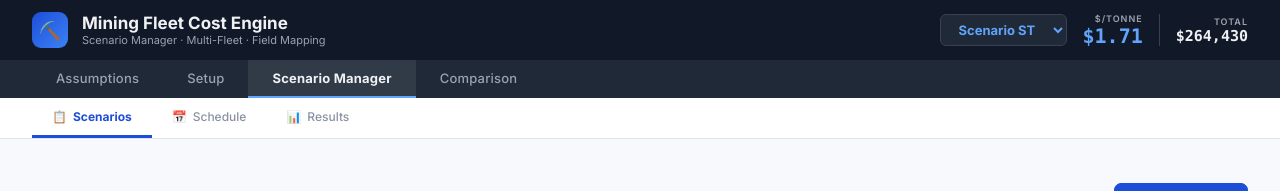
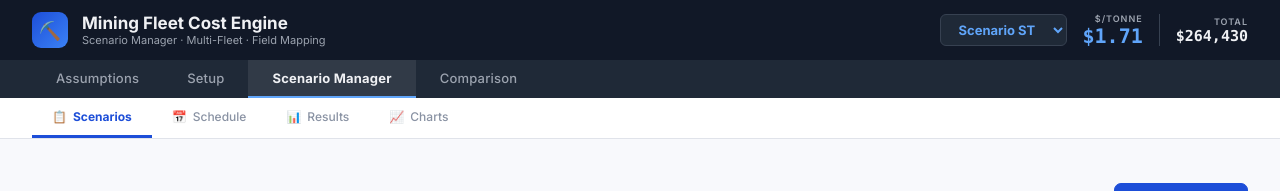
Before and after one commit to santhoshm2303/mining_fleet_estimatev2, a React (Create React App) app: page / in a window 1280 px wide. Shown: the top 191 px of the page. Built offline with nearby package versions, Linux system fonts and the light colour scheme.

Commit message:
Update App.js

```diff
--- a/src/App.js
+++ b/src/App.js
@@ -262,10 +262,10 @@ export default function App(){
   const updFleet=(i,k,v)=>setFleets(p=>{const n=[...p];n[i]={...n[i],[k]:v};return n});
 
   const navGroups=[
-    {label:"Assumptions",items:[{id:"other",label:"General",icon:"⚙️"},{id:"truck",label:"Trucks",icon:"🚛"},{id:"digger",label:"Diggers",icon:"⛏️"}]},
-    {label:"Setup",items:[{id:"formulas",label:"Formulas",icon:"🧮"},{id:"fleets",label:"Fleet Combos",icon:"🏗️"}]},
-    {label:"Scenario Manager",items:[{id:"scenarios",label:"Scenarios",icon:"📋"},{id:"schedule",label:"Schedule",icon:"📅"},{id:"results",label:"Results",icon:"📊"}]},
-    {label:"Comparison",items:[{id:"comparison",label:"Comparison",icon:"⚖️"}]}
+    {label:"Assumptions",items:[{id:"other",label:"General",icon:"⚙️"},{id:"truck",label:"Trucks",icon:"🚛"},{id:"digger",label:"Diggers",icon:"⛏️"},{id:"charts_assumptions",label:"Charts",icon:"📈"}]},
+    {label:"Setup",items:[{id:"formulas",label:"Formulas",icon:"🧮"},{id:"fleets",label:"Fleet Combos",icon:"🏗️"},{id:"charts_setup",label:"Charts",icon:"📈"}]},
+    {label:"Scenario Manager",items:[{id:"scenarios",label:"Scenarios",icon:"📋"},{id:"schedule",label:"Schedule",icon:"📅"},{id:"results",label:"Results",icon:"📊"},{id:"charts_results",label:"Charts",icon:"📈"}]},
+    {label:"Comparison",items:[{id:"comparison",label:"Comparison",icon:"⚖️"},{id:"charts_compare",label:"Charts",icon:"📈"}]},
   ];
   const activeGroup=navGroups.find(g=>g.items.some(i=>i.id===page))||navGroups[0];
 
@@ -321,7 +321,8 @@ export default function App(){
                 {grp.results.map((r,i)=><th key={i} style={{...thS,textAlign:"right",color:P.pri,fontWeight:700,minWidth:100}}>{r.periodLabel}</th>)}
               </tr></thead>
               <tbody>{formulas.map(f=>{
-                if(f.section)return <tr key={f.key}><td colSpan={2+grp.results.length} style={{padding:"12px 10px 6px",color:P.pri,fontWeight:700,fontSize:13,background:P.secBg}}>{f.section}</td></tr>;
+                if(f.section)return <tr key={f.key} onClick={()=>togSec(f.section)} style={{cursor:"pointer"}}><td colSpan={2+grp.results.length} style={{padding:"12px 10px 6px",color:P.pri,fontWeight:700,fontSize:13,background:P.secBg}}>{collSec[f.section]?"▶":"▼"} {f.section}</td></tr>;
+                if(collSec[f.section]) return null;
                 return <tr key={f.key} style={{borderBottom:`1px solid ${P.bd}`}}>
                   <td style={{padding:"5px 10px",color:P.txM,fontSize:12}}>{f.label}</td>
                   <td style={{padding:"5px 6px",color:P.txD,fontSize:10,fontFamily:mf}}>{f.unit}</td>
@@ -355,7 +356,6 @@ export default function App(){
           </table></div>
         </div>)}
         {page==="other"&&(<div><ST icon="⚙️">General Assumptions</ST><div style={{...cardS,padding:24}}>{[["moistureContent","Moisture Content","%",0.001],["exchangeRate","Exchange Rate","ratio",0.01],["dieselCost","Diesel Cost","$/L",0.01]].map(([k,l,u,s])=>(<div key={k} style={{display:"flex",alignItems:"center",gap:12,marginBottom:10}}><div style={{flex:1,color:P.txM,fontSize:14,fontWeight:500}}>{l}</div><input type="number" value={otherA[k]} onChange={e=>uO(k,parseFloat(e.target.value)||0)} step={s||0.01} style={{width:145,padding:"7px 12px",background:P.input,border:`1px solid ${P.bd}`,borderRadius:7,color:P.tx,fontFamily:mf,fontSize:14,textAlign:"right"}}/><span style={{color:P.txD,fontSize:12,fontWeight:500,minWidth:55}}>{u}</span></div>))}</div></div>)}
-        {page==="comparison"&&(<div><ST icon="⚖️">Scenario Comparison</ST><div style={cardS}><div style={{padding:20,color:P.txM}}>Restore comparison table logic from version 3...</div></div></div>)}
       </div>
     </div>
   );
```
